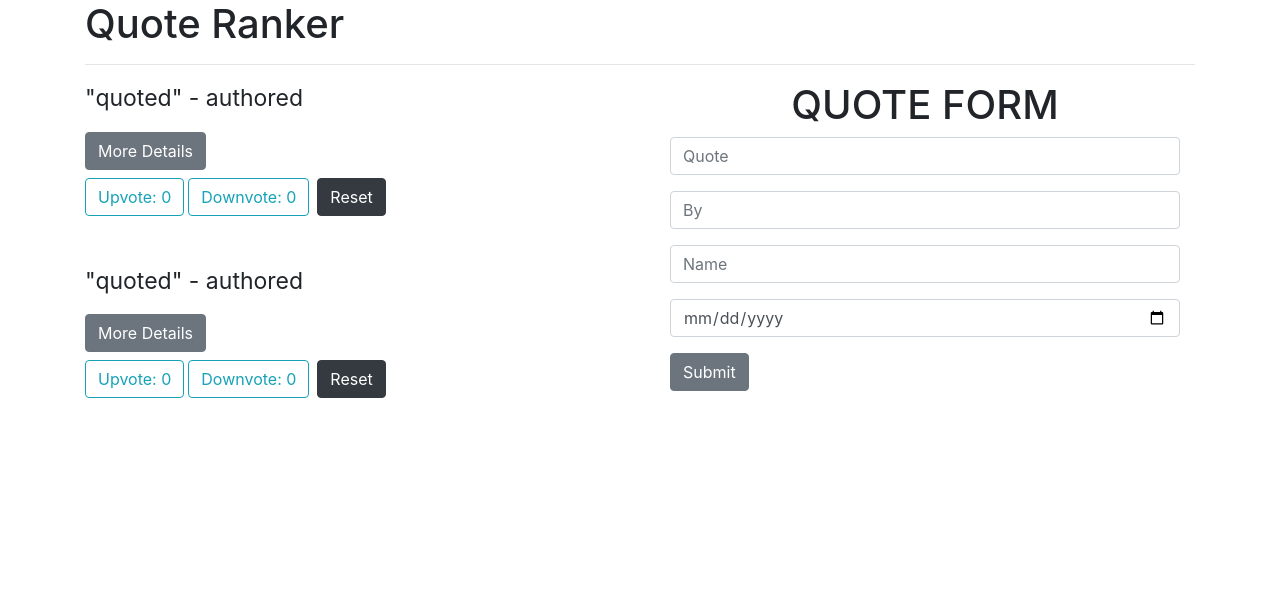
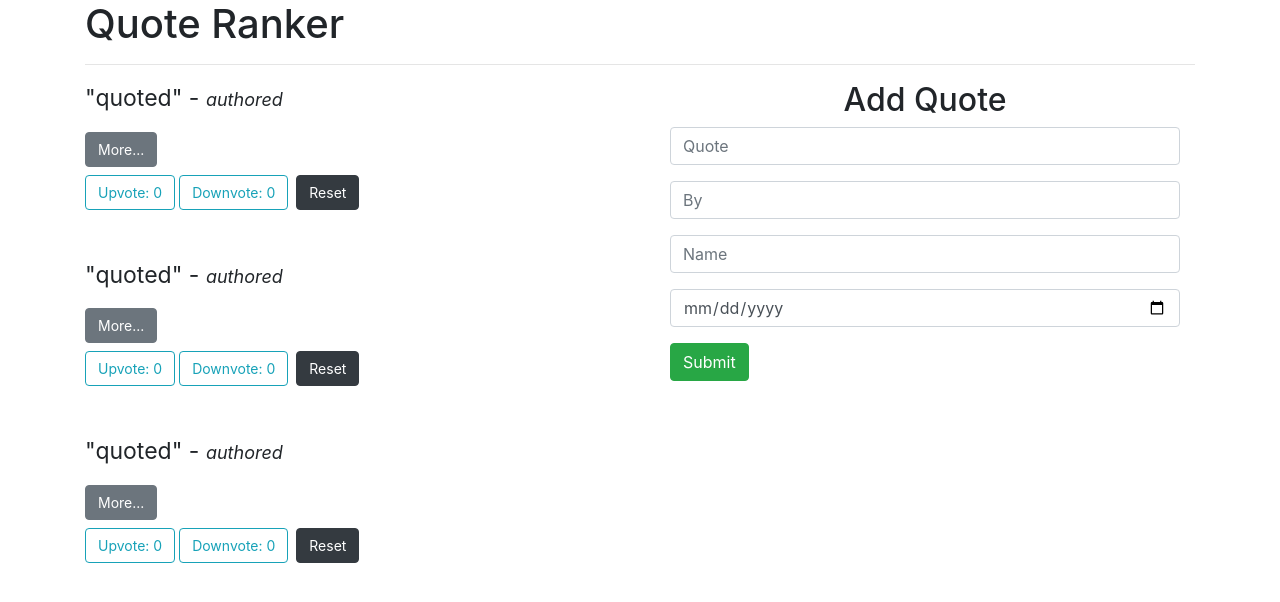
Before and after one commit to melissa-koi/QuotesAngular, an Angular app: page / in a window 1280 px wide. Shown: the top 602 px of the page. Built offline with nearby package versions, Linux system fonts and the light colour scheme.

Commit message:
change button size and size

```diff
--- a/src/app/quotes-form/quotes-form.component.html
+++ b/src/app/quotes-form/quotes-form.component.html
@@ -1,5 +1,5 @@
 <div class="container">
-    <h1 class="text-center">QUOTE FORM</h1>
+    <h2 class="text-center">Add Quote</h2>
     <form (ngSubmit) = 'submitQuote()' #quoteForm='ngForm'>
         <div class="form-group">
             <input type="text" placeholder="Quote" name="quote" id="quote" class="form-control" [(ngModel)]="newQuote.quote" #quote='ngModel' required>
@@ -28,6 +28,6 @@
                 <p>Date is required</p>
             </div>
         </div>
-        <button type="submit" class="btn btn-secondary">Submit</button>
+        <button type="submit" class="btn btn-success">Submit</button>
     </form>
 </div>
--- a/src/app/quotes/quotes.component.html
+++ b/src/app/quotes/quotes.component.html
@@ -4,10 +4,10 @@
 
     <div class="row">
         <div class="col-md-6">
-            <div *ngFor = 'let quotes of quote; let i=index'>
-                <div class="mb-5">
-                    <p>"{{quotes.quote}}" - {{quotes.author}}</p>
-                    <button (click) = 'toggleDetails(i)' class="btn btn-secondary mb-2">More Details</button><br>
+            <div *ngFor = 'let quotes of quote; let i=index' class="mb-5">
+                <div>
+                    <p>"{{quotes.quote}}" - <span>{{quotes.author}}</span></p>
+                    <button (click) = 'toggleDetails(i)' class="btn btn-secondary mb-2">More...</button><br>
                     <button class="btn btn-outline-info mr-1" (click)="upvoteQ(quotes)">Upvote: {{quotes.upvote}}</button>
                     <button class="btn btn-outline-info mr-2"(click)="downvoteQ(quotes)">Downvote: {{quotes.downvote}}</button>
                     <button class="btn btn-dark" (click) ="reset(quotes)">Reset</button>
--- a/src/app/quotes/quotes.component.scss
+++ b/src/app/quotes/quotes.component.scss
@@ -1,3 +1,10 @@
 p{
     font-size: 23px;
 }
+span{
+    font-size:18px;
+    font-style: italic;
+}
+button{
+    font-size:14px;
+}
--- a/src/app/quotes/quotes.component.ts
+++ b/src/app/quotes/quotes.component.ts
@@ -10,6 +10,7 @@ export class QuotesComponent implements OnInit {
 
   quote:Quotes[] = [
     new Quotes('quoted', 'named' ,'authored',new Date(2021,3,14)),
+    new Quotes('quoted', 'named' ,'authored',new Date(2021,4,14)),
     new Quotes('quoted', 'named' ,'authored',new Date(2021,4,14))
   ];
 
```
